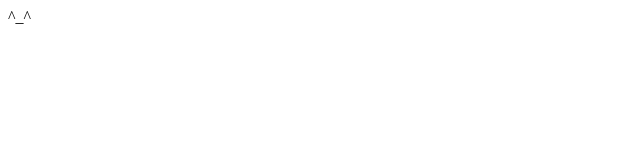
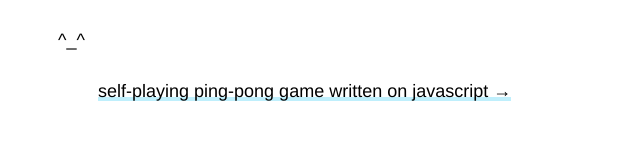
Before and after one commit to ilagnev/ilagnev.github.io, a plain HTML site: page index.html in a window 1280 px wide. Shown: the whole page, without its empty margins (0-640 px from the left). Drawn offline with Linux system fonts and the light colour scheme.

Commit message:
add pongo link, add small styles

```diff
--- a/index.html
+++ b/index.html
@@ -1 +1,28 @@
-^_^
+<html>
+<head>
+	<title>ilagnev's home page</title>
+	<style type="text/css">
+		body {font-family: Helvetica, sans-serif; font-size: 18px;}
+		header {margin: 30px 50px;}
+		ol {list-style: none; margin: 15px 0 15px 50px;}
+		a {
+			color: inherit;
+		    box-shadow: inset 0 -4px 0 #bfeffc;
+		    transition: background .111s ease-out;
+		    text-decoration: none;
+		}
+		a:hover {
+		    background: #bfeffc;
+		    text-decoration: none;
+		}
+	</style>
+</head>
+<body>
+	<header>^_^</header>
+	<ol>
+		<li>
+			<a href="/pongo">self-playing ping-pong game written on javascript &rarr;</a>
+		</li>
+	</ol>
+</body>
+</html>
```
